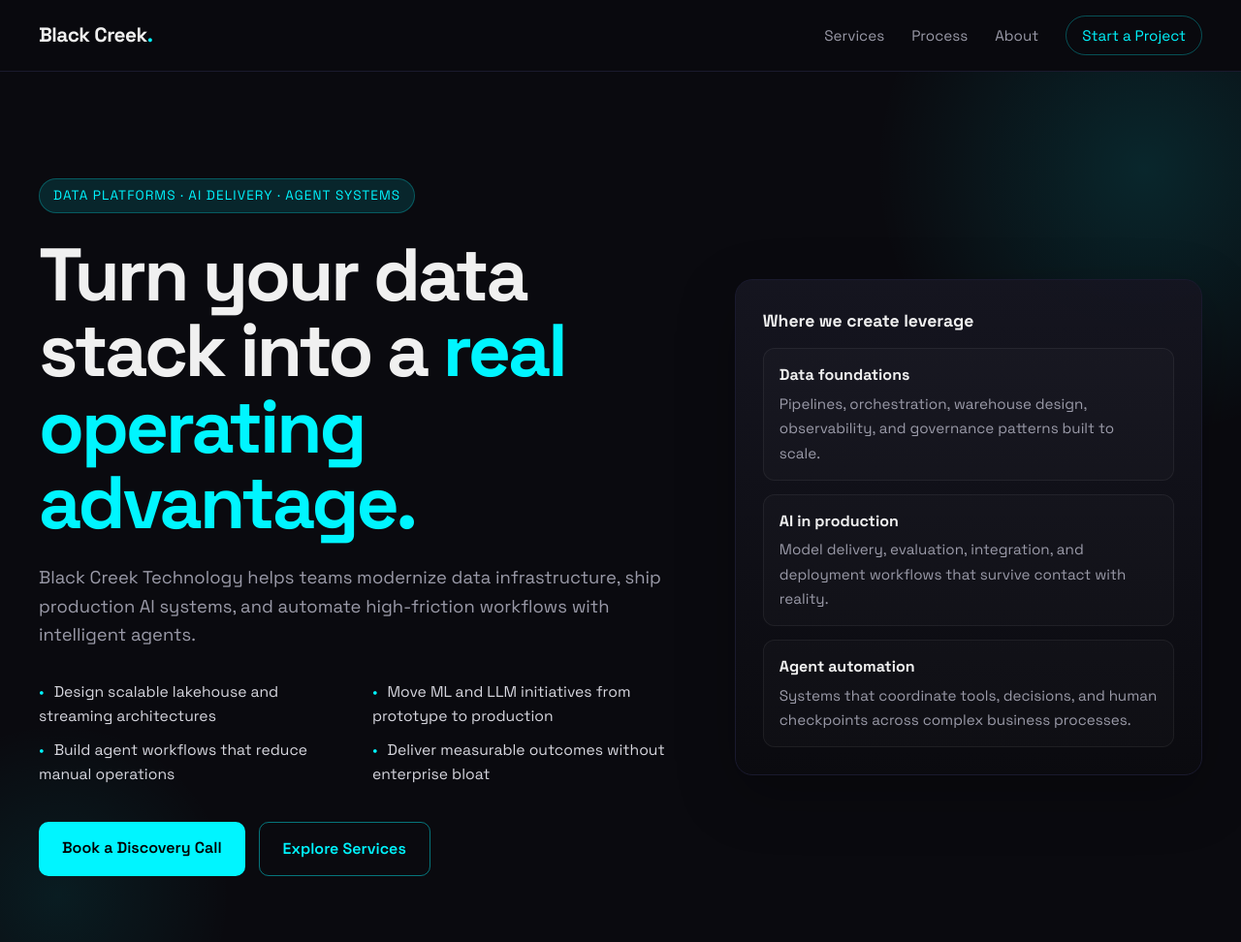
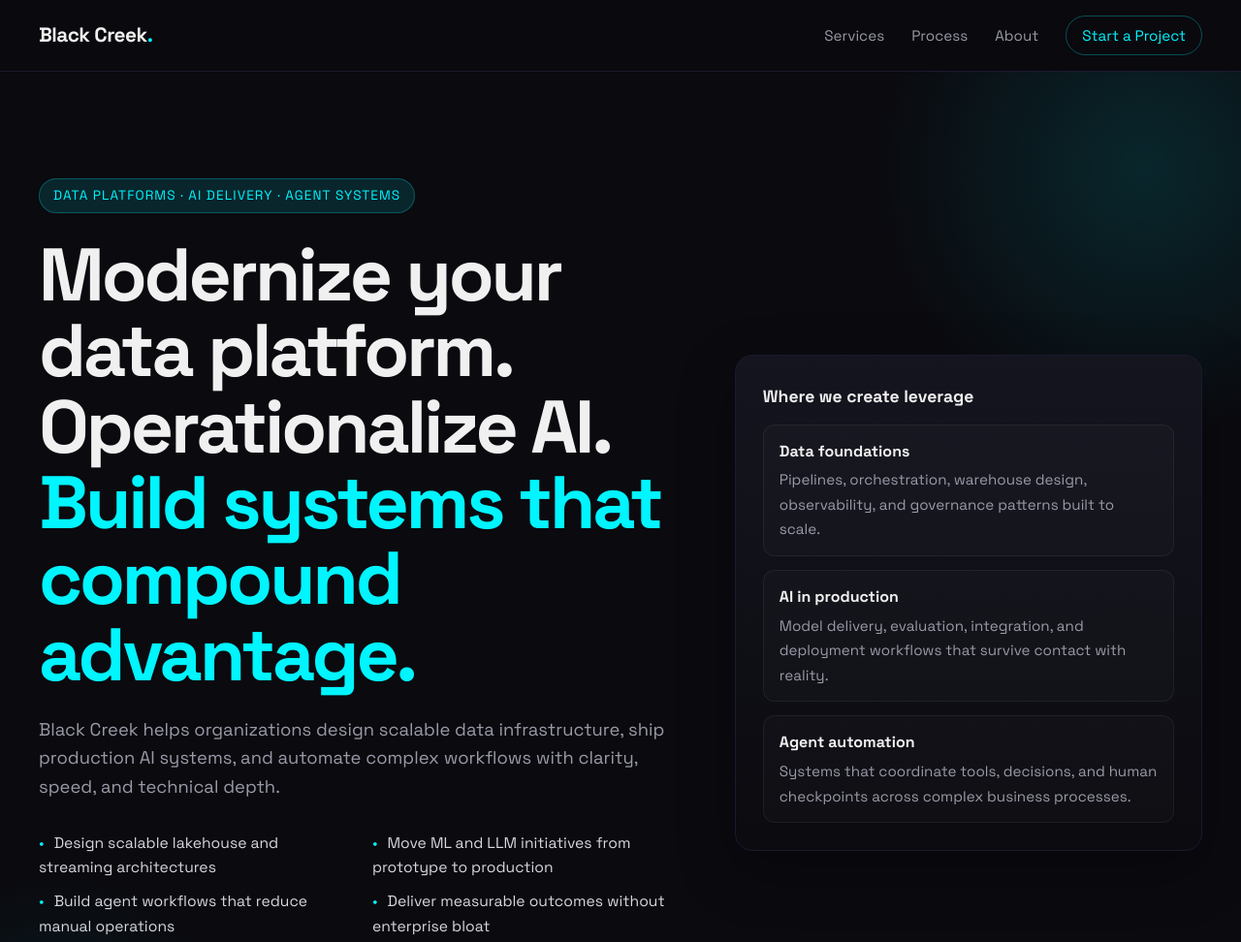
Before and after one commit to blkcrk/blkcrk-site, a plain HTML site: page index.html in a window 1280 px wide. Shown: the top 972 px of the page at 97% size. Drawn offline with Linux system fonts and the light colour scheme; a script that the page names is missing.

Commit message:
Refine hero copy with elevated positioning

```diff
--- a/index.html
+++ b/index.html
@@ -403,8 +403,8 @@
     <div class="container hero-grid">
       <div>
         <div class="tag">Data Platforms · AI Delivery · Agent Systems</div>
-        <h1>Turn your data stack into a <span>real operating advantage.</span></h1>
-        <p class="hero-sub">Black Creek Technology helps teams modernize data infrastructure, ship production AI systems, and automate high-friction workflows with intelligent agents.</p>
+        <h1>Modernize your data platform. Operationalize AI. <span>Build systems that compound advantage.</span></h1>
+        <p class="hero-sub">Black Creek helps organizations design scalable data infrastructure, ship production AI systems, and automate complex workflows with clarity, speed, and technical depth.</p>
         <div class="hero-points">
           <div>Design scalable lakehouse and streaming architectures</div>
           <div>Move ML and LLM initiatives from prototype to production</div>
```
